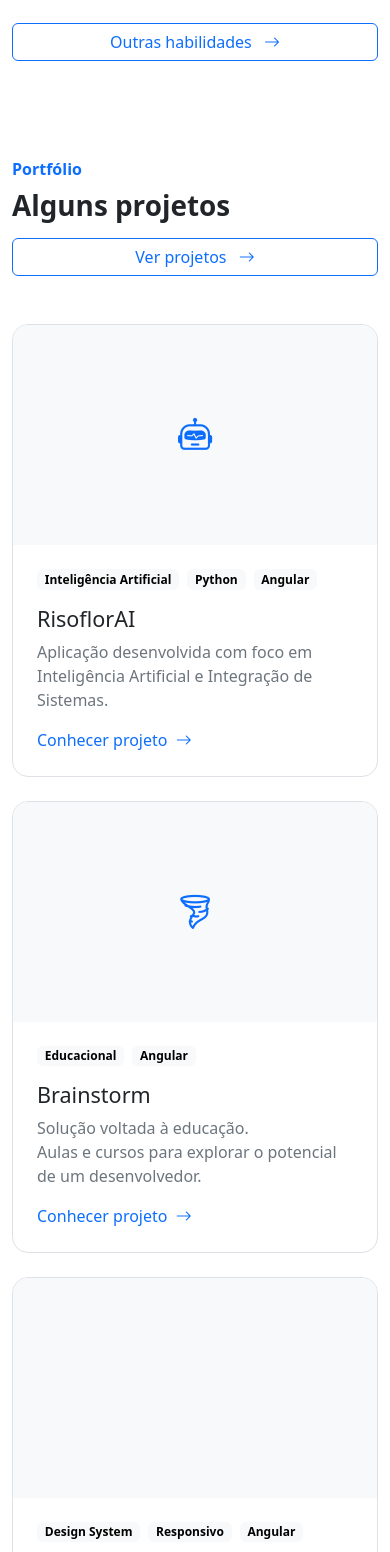
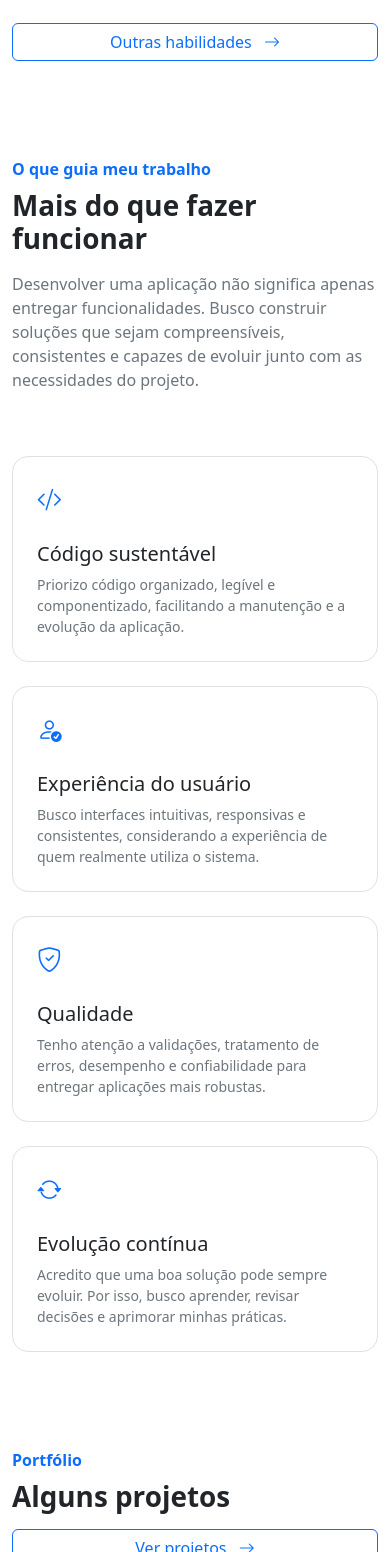
Before and after one commit to ronaldosabino/professional-portfolio, an Angular app: page / in a window 390 px wide. Shown: the part 3876-5428 px from the top of the page. Built offline with nearby package versions, Linux system fonts and the light colour scheme.

Commit message:
feat: add principles section outlining development philosophy and practices

```diff
--- a/src/app/features/home/home.html
+++ b/src/app/features/home/home.html
@@ -404,6 +404,134 @@
 
 </section>
 
+<!-- PRINCÍPIOS -->
+<section class="py-5">
+
+    <div class="row align-items-center g-5">
+
+        <div class="col-lg-12">
+
+            <span class="text-primary fw-semibold">
+                O que guia meu trabalho
+            </span>
+
+            <h2 class="display-6 fw-bold mt-2">
+                Mais do que fazer funcionar
+            </h2>
+
+            <p class="text-secondary mt-3">
+                Desenvolver uma aplicação não significa apenas entregar
+                funcionalidades. Busco construir soluções que sejam
+                compreensíveis, consistentes e capazes de evoluir junto
+                com as necessidades do projeto.
+            </p>
+
+            <ul class="text-secondary d-none d-md-block">
+                <li>Priorizo código organizado, legível e
+                    componentizado, facilitando a manutenção</li>
+                <li>Busco interfaces intuitivas, responsivas e consistentes, considerando a experiência de quem realmente utiliza o sistema.</li>
+                <li>Tenho atenção a validações, tratamento de erros, desempenho e confiabilidade para entregar aplicações mais robustas.</li>
+                <li>Acredito que uma boa solução pode sempre evoluir. Por isso, busco aprender, revisar decisões e aprimorar minhas práticas.</li>
+            </ul>
+
+        </div>
+
+
+        <div class="col-lg-7 d-block d-md-none">
+
+            <div class="row g-4">
+
+                <div class="col-sm-6">
+
+                    <div class="border rounded-4 p-4 h-100">
+
+                        <i class="bi bi-code-slash fs-2 text-primary"></i>
+
+                        <h3 class="fs-5 mt-4">
+                            Código sustentável
+                        </h3>
+
+                        <p class="text-secondary small mb-0">
+                            Priorizo código organizado, legível e
+                            componentizado, facilitando a manutenção
+                            e a evolução da aplicação.
+                        </p>
+
+                    </div>
+
+                </div>
+
+
+                <div class="col-sm-6">
+
+                    <div class="border rounded-4 p-4 h-100">
+
+                        <i class="bi bi-person-check fs-2 text-primary"></i>
+
+                        <h3 class="fs-5 mt-4">
+                            Experiência do usuário
+                        </h3>
+
+                        <p class="text-secondary small mb-0">
+                            Busco interfaces intuitivas, responsivas
+                            e consistentes, considerando a experiência
+                            de quem realmente utiliza o sistema.
+                        </p>
+
+                    </div>
+
+                </div>
+
+
+                <div class="col-sm-6">
+
+                    <div class="border rounded-4 p-4 h-100">
+
+                        <i class="bi bi-shield-check fs-2 text-primary"></i>
+
+                        <h3 class="fs-5 mt-4">
+                            Qualidade
+                        </h3>
+
+                        <p class="text-secondary small mb-0">
+                            Tenho atenção a validações, tratamento de
+                            erros, desempenho e confiabilidade para
+                            entregar aplicações mais robustas.
+                        </p>
+
+                    </div>
+
+                </div>
+
+
+                <div class="col-sm-6">
+
+                    <div class="border rounded-4 p-4 h-100">
+
+                        <i class="bi bi-arrow-repeat fs-2 text-primary"></i>
+
+                        <h3 class="fs-5 mt-4">
+                            Evolução contínua
+                        </h3>
+
+                        <p class="text-secondary small mb-0">
+                            Acredito que uma boa solução pode sempre
+                            evoluir. Por isso, busco aprender, revisar
+                            decisões e aprimorar minhas práticas.
+                        </p>
+
+                    </div>
+
+                </div>
+
+            </div>
+
+        </div>
+
+    </div>
+
+</section>
+
 
 <!-- PROJETOS -->
 <section class="py-5">
@@ -644,7 +772,7 @@
         <div class="d-flex flex-column flex-md-row justify-content-center">
 
             <button routerLink="/educacao" class="btn btn-outline-primary">
-                Conhecer minha formação
+                Conhecer formação
                 <i class="bi bi-arrow-right ms-2"></i>
             </button>
 
```
